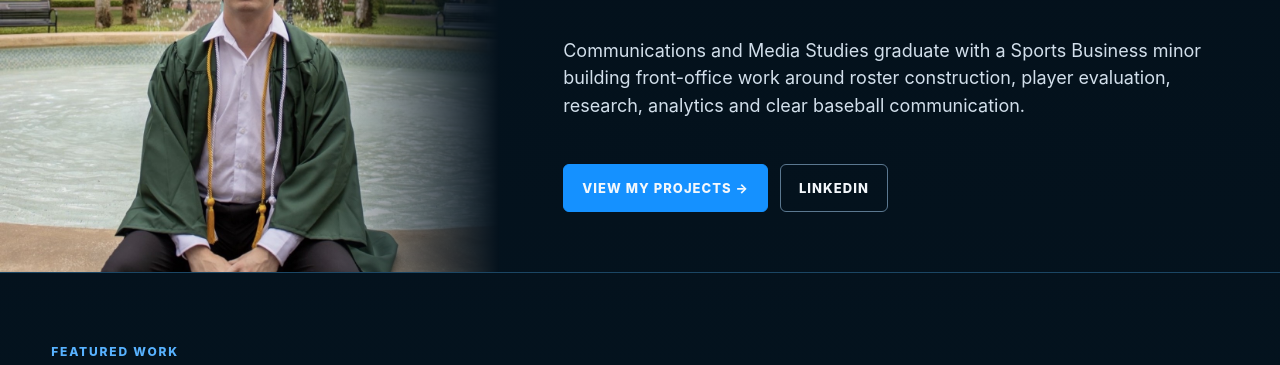
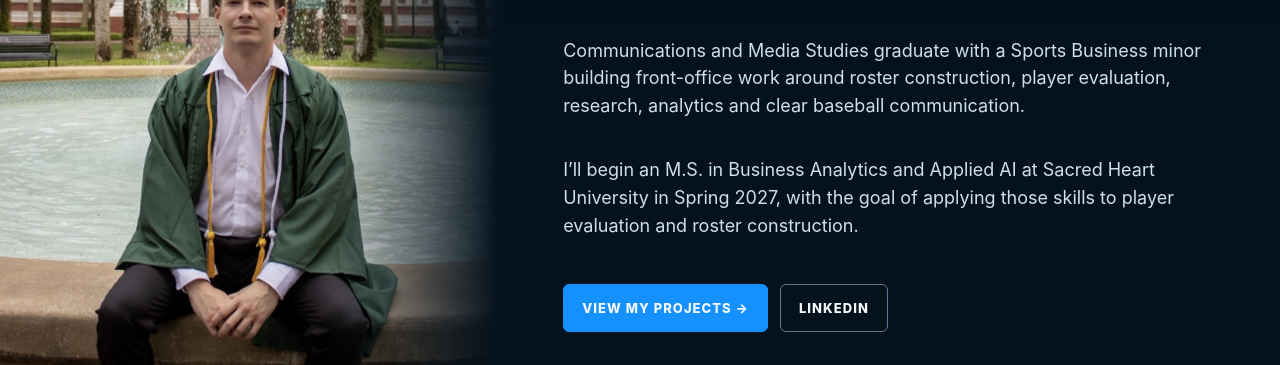
Before and after one commit to dhedrick9/dhedrick9.github.io, a plain HTML site: page index.html in a window 1280 px wide. Shown: the part 413-778 px from the top of the page. Drawn offline with Linux system fonts and the light colour scheme.

Commit message:
Add Sacred Heart graduate program to portfolio intro

```diff
--- a/index.html
+++ b/index.html
@@ -543,6 +543,11 @@ footer {
             front-office work around roster construction,
             player evaluation, research, analytics
             and clear baseball communication.
+        </p>
+
+        <p class="lede">
+            I’ll begin an M.S. in Business Analytics and Applied AI at Sacred Heart University
+            in Spring 2027, with the goal of applying those skills to player evaluation and roster construction.
         </p>
 
         <div class="buttons">
```
